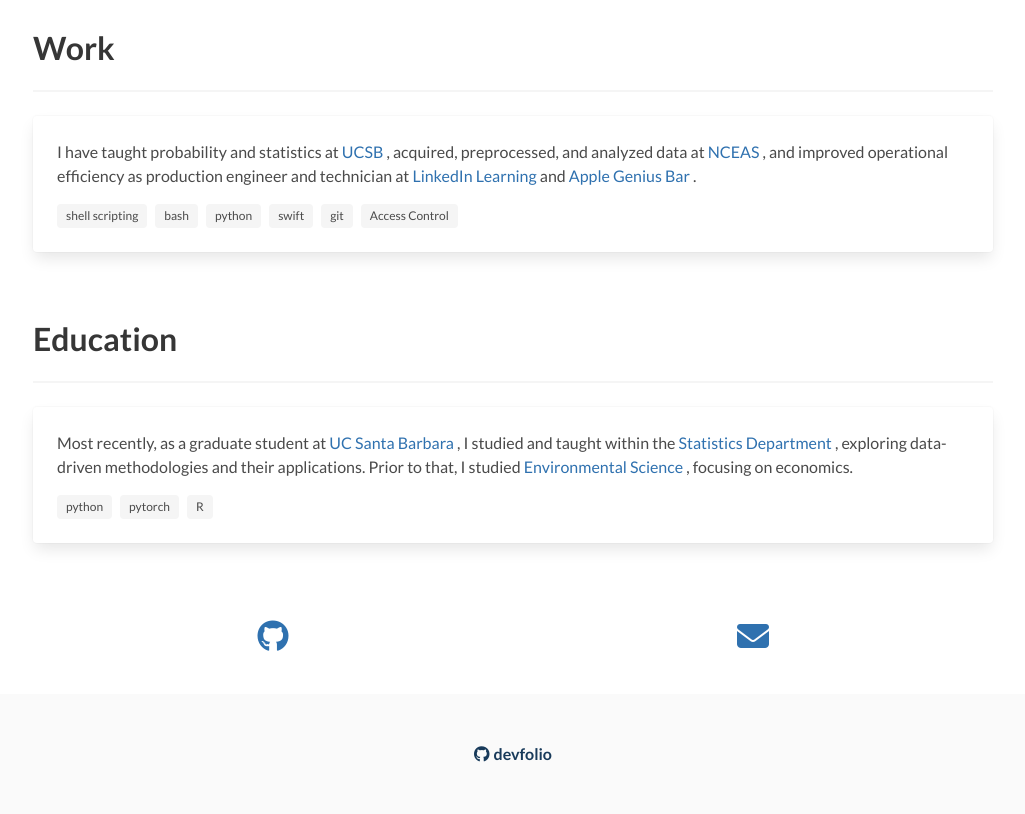
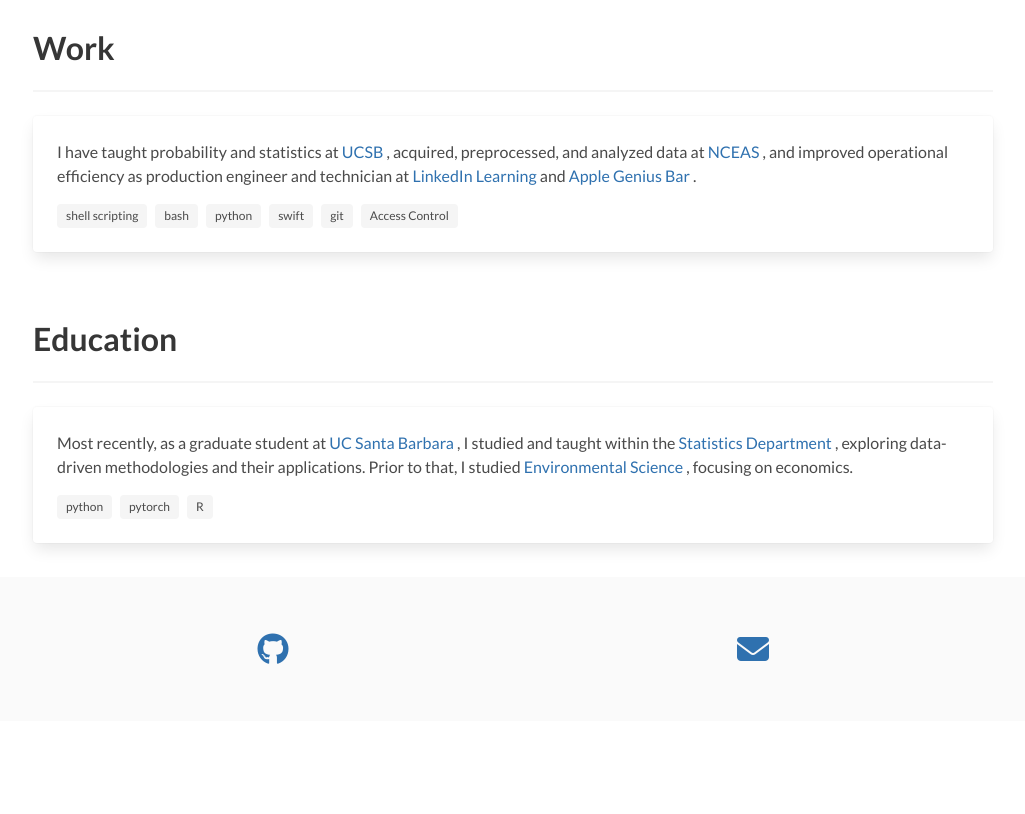
Before and after one commit to oxremy/oxremy.github.io, a plain HTML site: page index.html in a window 1280 px wide. Shown: the part 820-1634 px from the top of the page, without its empty margins (127-1152 px from the left). After the commit the page ends 1541 px from the top, so only its background shows below. Drawn offline with Linux system fonts and the light colour scheme.

Commit message:
moved icons into footer

```diff
--- a/index.html
+++ b/index.html
@@ -137,7 +137,7 @@
   </div>
 </section>
 
-<section class="section">
+  <footer class="footer">
     <div class="container">
         <nav class="level">
           <div class="level-item has-text-centered">
@@ -156,15 +156,6 @@
           </div>
         </nav>
       </div>
-  </section>
-
-  <footer class="footer">
-    <div class="content has-text-centered">
-      <p>
-        <a href="https://github.com/mmacneil/devfolio" target="_blank" class="icon has-text-primary">
-          <i class="fab fa-github" aria-hidden="true"></i> <strong>devfolio</strong></a>
-      </p>
-    </div>
   </footer>
 
   <script src="src/dist/js/bundle.js"></script>
```
Lines whose indentation alone changed are shown as unchanged.
